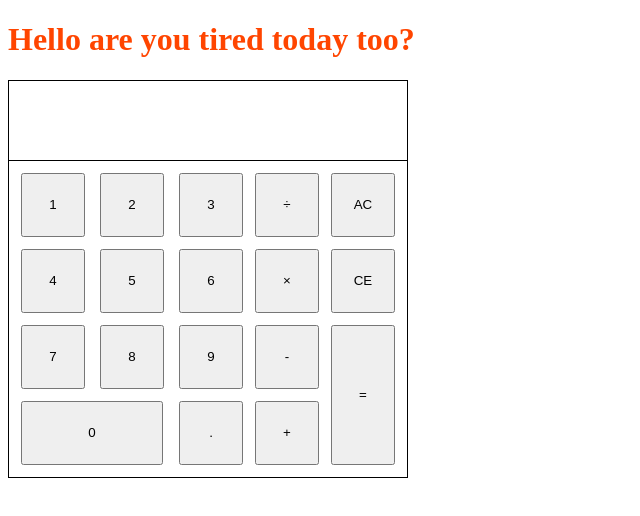
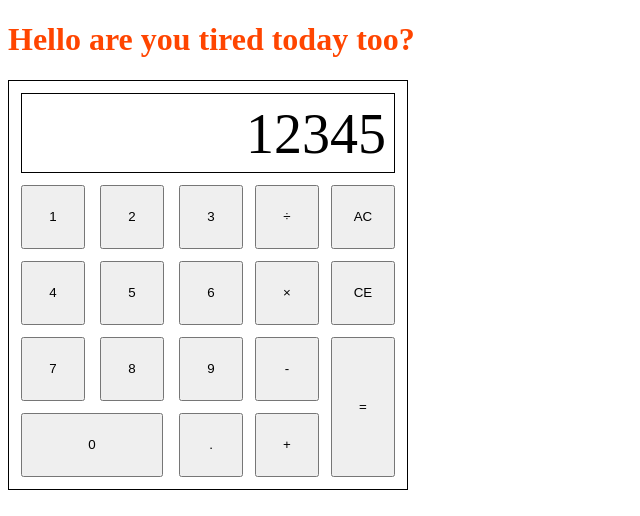
Before and after one commit to catbree/odin-calculator, a plain HTML site: page index.html in a window 1280 px wide. Shown: the whole page, without its empty margins (0-640 px from the left). Drawn offline with Linux system fonts and the light colour scheme.

Commit message:
added a display space to show inputted numbers

```diff
--- a/index.html
+++ b/index.html
@@ -10,7 +10,7 @@
   <body>
     <h1>Hello are you tired today too?</h1>
     <div id="calculator">
-        <div id="calculatorDisplay"></div>
+        <div id="calculatorDisplay">12345</div>
         <div id="calculatorInput">
             <div id="inputColumnOne">
                 <button>1</button>
--- a/style.css
+++ b/style.css
@@ -13,7 +13,16 @@ h1 {
     box-sizing: border-box;
     width: auto;
     height: 80px;
-    border-bottom: 1px solid black;
+    margin: 12px 12px 0px 12px;
+    border: 1px solid black;
+
+    padding-top: 8px;
+    padding-bottom: 8px;
+    padding-left: 8px;
+    padding-right: 8px;
+
+    text-align: right;
+    font-size: 56px;
 }
 
 #calculatorInput {
@@ -26,10 +35,6 @@ h1 {
     gap: 12px;
 }
 
-/* #inputColumnOne, #inputColumnTwo, #inputColumnThree {
-    display: flex;
-} */
-
 #inputColumnOne, #inputColumnTwo, #inputColumnThree{
     display: flex;
     flex-wrap: wrap;
@@ -39,6 +44,7 @@ h1 {
 }
 
 #inputColumnOne {
+    flex-direction: row;
     flex-grow: 3
 }
 
```
